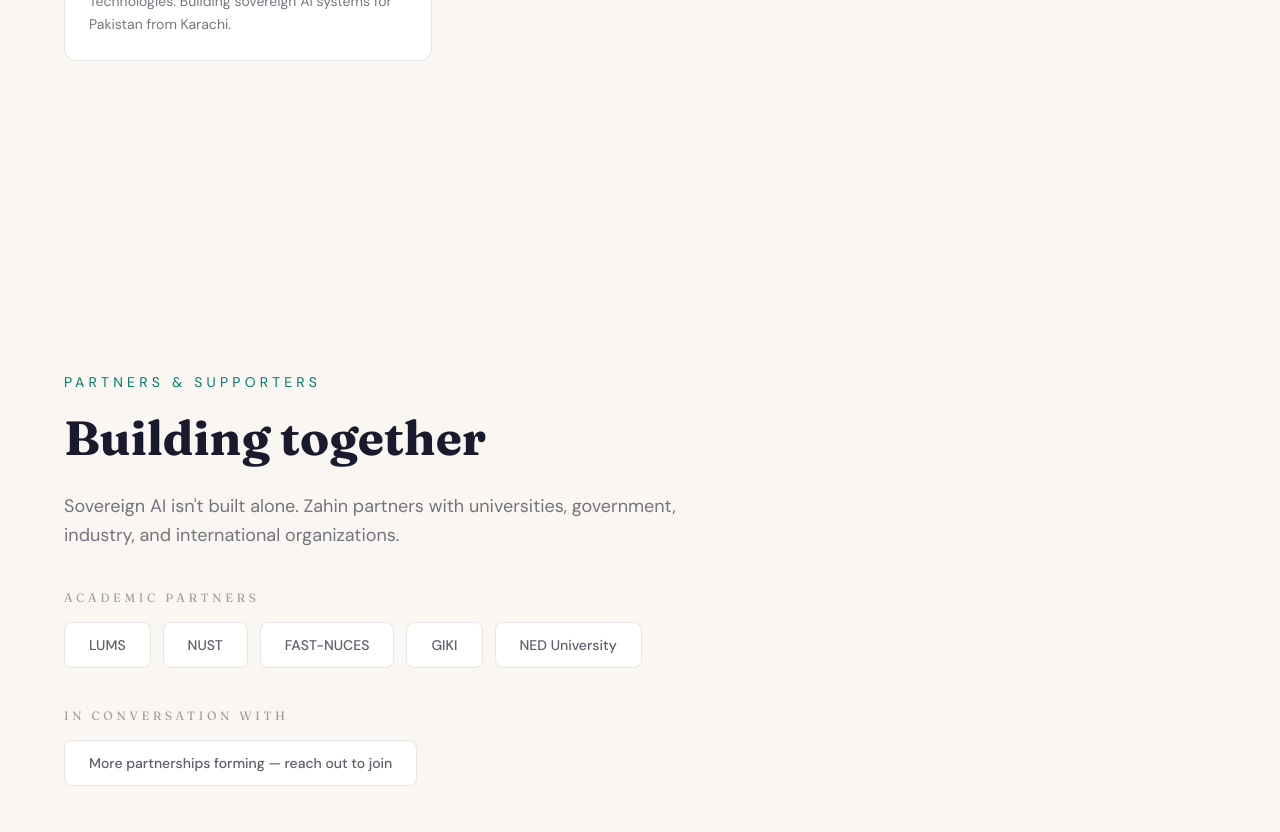
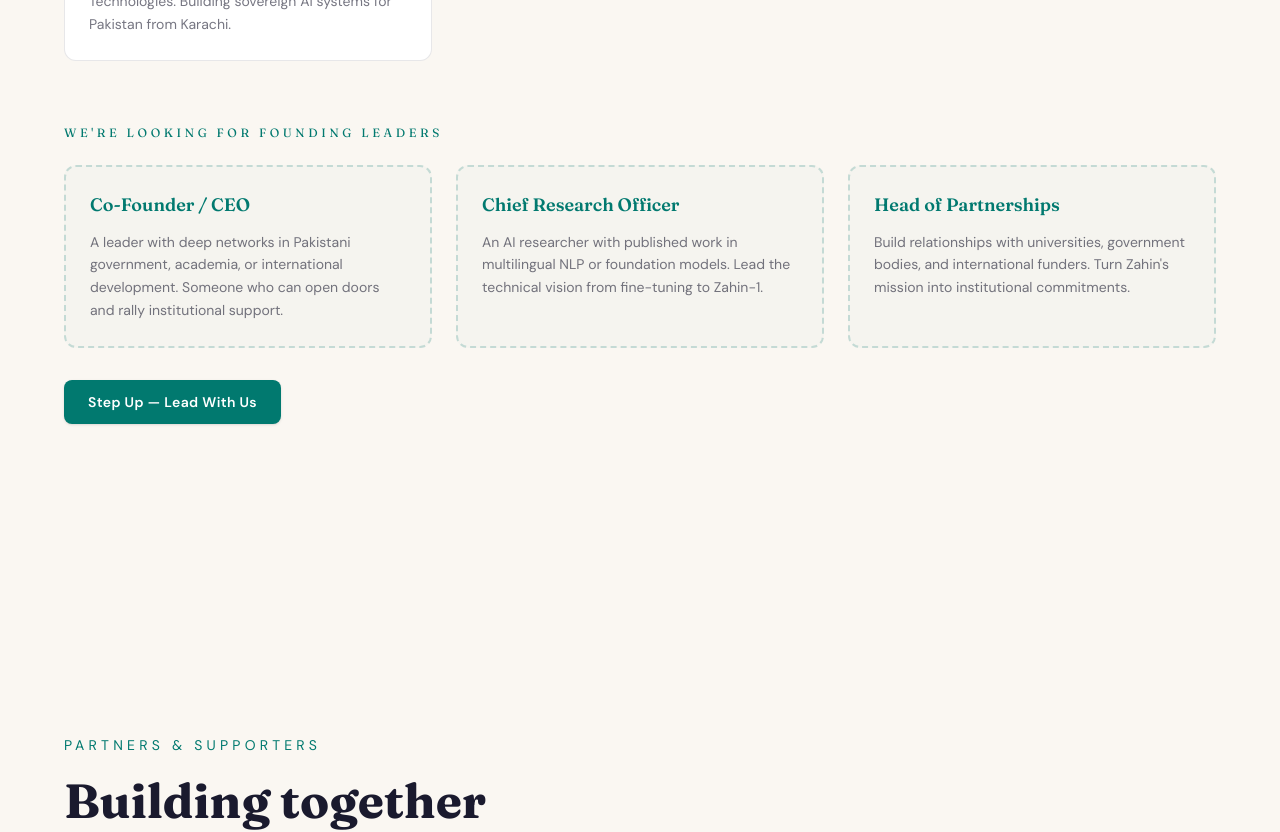
Before and after one commit to autonomous-tech/zahin-website, a Next.js app: page / in a window 1280 px wide. Shown: the part 4700-5532 px from the top of the page. Built offline with nearby package versions, Linux system fonts and the light colour scheme.

Commit message:
feat: add open founding leadership roles — CEO, CRO, Head of Partnerships

```diff
--- a/src/components/sections/Leadership.tsx
+++ b/src/components/sections/Leadership.tsx
@@ -1,9 +1,16 @@
 import SectionWrapper from "@/components/ui/SectionWrapper";
+import Button from "@/components/ui/Button";
 
 interface TeamMember { name: string; role: string; bio: string; }
 
 const founders: TeamMember[] = [
   { name: "Rizwan Qaiser", role: "Founder", bio: "AI infrastructure builder. Founder of Autonomous Technologies. Building sovereign AI systems for Pakistan from Karachi." },
+];
+
+const openRoles = [
+  { title: "Co-Founder / CEO", description: "A leader with deep networks in Pakistani government, academia, or international development. Someone who can open doors and rally institutional support." },
+  { title: "Chief Research Officer", description: "An AI researcher with published work in multilingual NLP or foundation models. Lead the technical vision from fine-tuning to Zahin-1." },
+  { title: "Head of Partnerships", description: "Build relationships with universities, government bodies, and international funders. Turn Zahin's mission into institutional commitments." },
 ];
 
 function PersonCard({ member }: { member: TeamMember }) {
@@ -25,10 +32,27 @@
       <p className="text-sm uppercase tracking-[0.3em] text-pakistan-green mb-4">Leadership</p>
       <h2 className="text-4xl md:text-5xl font-bold leading-tight max-w-3xl">The people behind Zahin</h2>
       <p className="mt-6 text-lg text-deep-ink/60 max-w-2xl leading-relaxed">
-        Zahin is led by engineers and researchers who believe Pakistan deserves its own seat at the AI table.
+        Zahin is bigger than any one person. We&apos;re assembling a founding team of leaders who believe Pakistan&apos;s AI future must be built by Pakistanis.
       </p>
+
       <div className="mt-12 grid grid-cols-1 sm:grid-cols-2 lg:grid-cols-3 gap-6">
         {founders.map((m) => <PersonCard key={m.name} member={m} />)}
+      </div>
+
+      {/* Open leadership roles */}
+      <div className="mt-16">
+        <h3 className="text-xs uppercase tracking-[0.3em] text-pakistan-green mb-6">We&apos;re Looking For Founding Leaders</h3>
+        <div className="grid grid-cols-1 md:grid-cols-3 gap-6">
+          {openRoles.map((role) => (
+            <div key={role.title} className="rounded-xl border-2 border-dashed border-pakistan-green/20 p-6 bg-pakistan-green/[0.02] hover:border-pakistan-green/40 transition-colors">
+              <h3 className="font-display text-lg font-semibold text-pakistan-green">{role.title}</h3>
+              <p className="mt-3 text-sm text-deep-ink/60 leading-relaxed">{role.description}</p>
+            </div>
+          ))}
+        </div>
+        <div className="mt-8">
+          <Button href="mailto:founders@zahin.ai" variant="primary">Step Up — Lead With Us</Button>
+        </div>
       </div>
     </SectionWrapper>
   );
```
